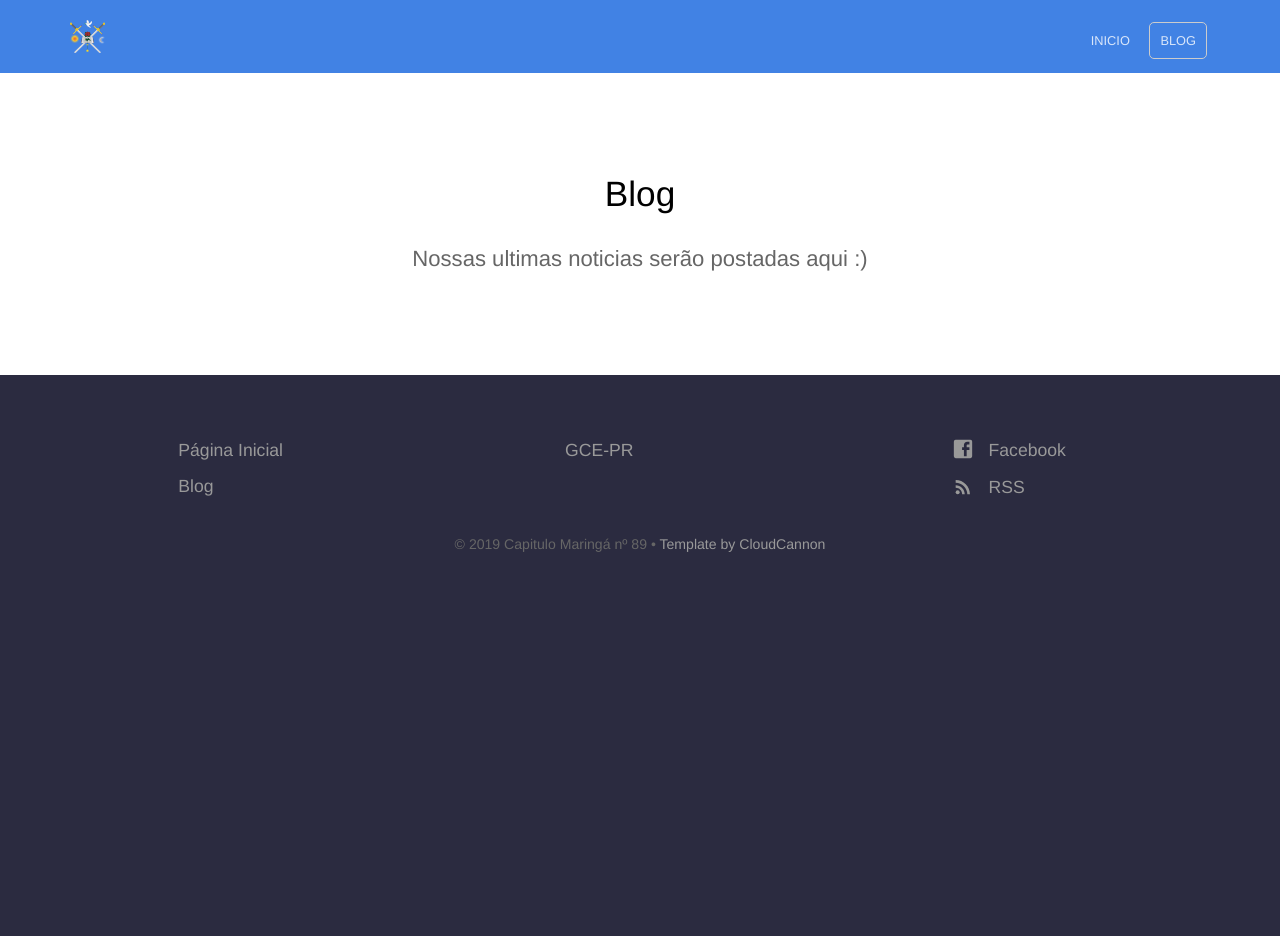
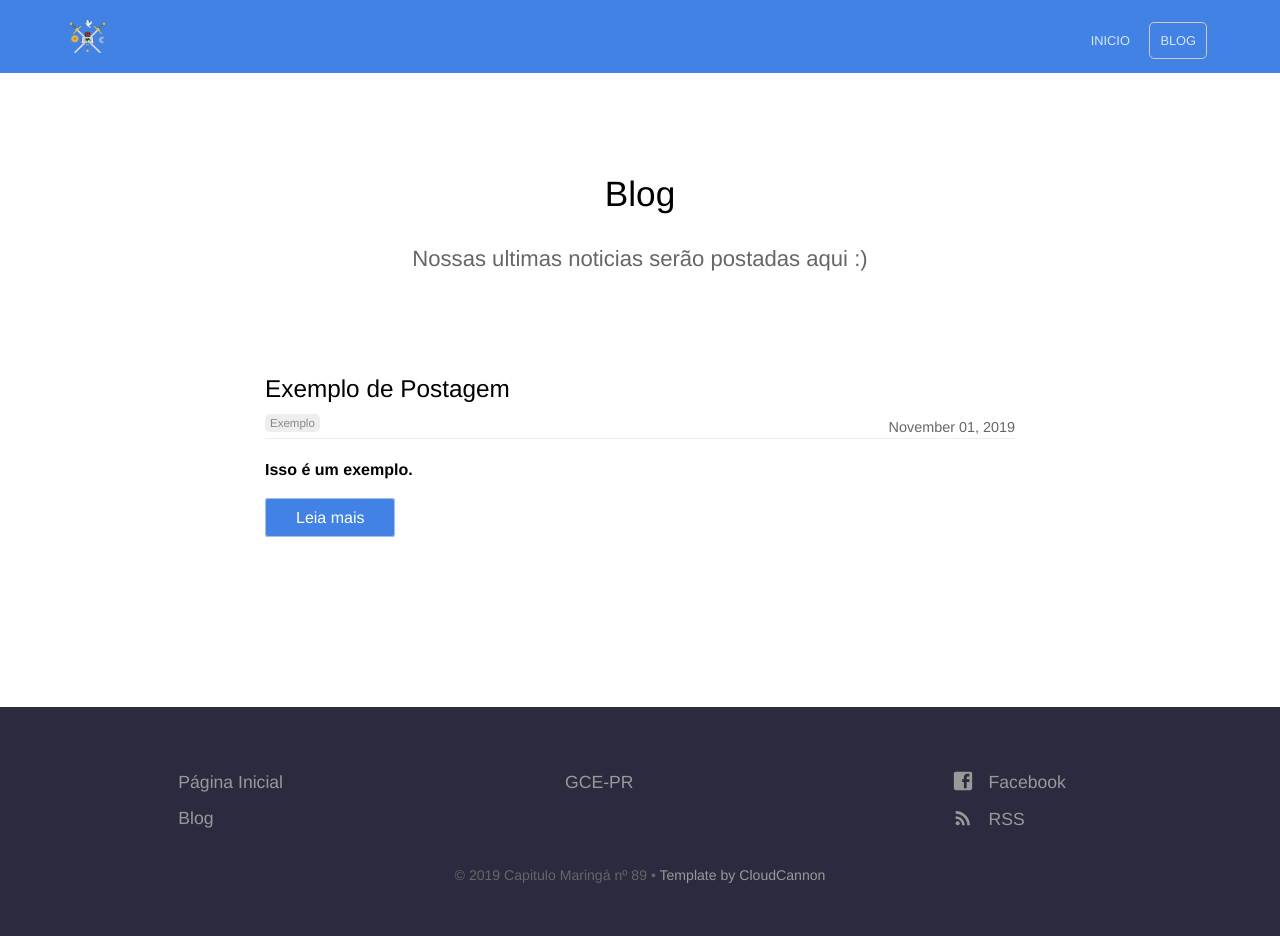
Before and after one commit to capitulomaringa/capitulomaringa.github.io, a Jekyll site: the page built from blog/index.html, in a window 1280 px wide. Built offline with Jekyll 4.4.1, drawn with Linux system fonts in a browser that asks for light colours; the list of posts is cut into pages by our own code; before the commit the page ends 900 px from its top, so only the background shows below that.

Commit message:
Exemplo de postagem.

```diff
--- a/_includes/list-posts.html
+++ b/_includes/list-posts.html
@@ -4,7 +4,7 @@
 		{% include post-title.html post=post %}
 		<div class="post-content">
 			{{ post.excerpt }}
-			<div class="button"><a href="{% include relative-src.html src=post.url %}">Read More</a></div>
+			<div class="button"><a href="{% include relative-src.html src=post.url %}">Leia mais</a></div>
 		</div>
 	</li>
 {% endfor %}
--- a/_layouts/post.html
+++ b/_layouts/post.html
@@ -4,7 +4,6 @@ layout: page
 <div class="blog-post text-container">
 	{% include post-title.html post=page %}
 
-	<p class="editor-link"><a href="cloudcannon:collections/{{ page.path }}" class="btn"><strong>&#9998;</strong> Edit Post</a></p>
 	<div class="post-content">
 		{{ content }}
 
--- /dev/null
+++ b/_posts/2019-11-01-post-exemplo.md
@@ -0,0 +1,9 @@
+---
+title: Exemplo de Postagem
+categories: exemplo
+date: 2019/11/01
+---
+
+#### Isso é um exemplo.
+
+Todas as funções dentro [Link](https://github.com/adam-p/markdown-here/wiki/Markdown-Cheatsheet) são suportadas.
--- a/blog/index.html
+++ b/blog/index.html
@@ -4,7 +4,6 @@ description: Nossas ultimas noticias serão postadas aqui :)
 ---
 
 <div class="text-container">
-	<p class="editor-link"><a href="cloudcannon:collections/_posts" class="btn"><strong>&#9998;</strong> Add Post</a></p>
 	<ul class="blog-posts">
 		{% include list-posts.html posts=paginator.posts %}
 	</ul>
@@ -13,13 +12,13 @@ description: Nossas ultimas noticias serão postadas aqui :)
 		<!-- Pagination links -->
 		<div class="pagination">
 			{% if paginator.previous_page %}
-				<a href="{% include relative-src.html src=paginator.previous_page_path %}" class="previous btn">&larr; Newer posts</a>
+				<a href="{% include relative-src.html src=paginator.previous_page_path %}" class="previous btn">&larr; Postagens recentes...</a>
 			{% endif %}
 
 			<span class="page_number ">{{ paginator.page }} of {{ paginator.total_pages }}</span>
 
 			{% if paginator.next_page %}
-				<a href="{% include relative-src.html src=paginator.next_page_path %}" class="next btn">Older posts &rarr;</a>
+				<a href="{% include relative-src.html src=paginator.next_page_path %}" class="next btn">Postagens antigas... &rarr;</a>
 			{% endif %}
 		</div>
 	{% endif %}
```
